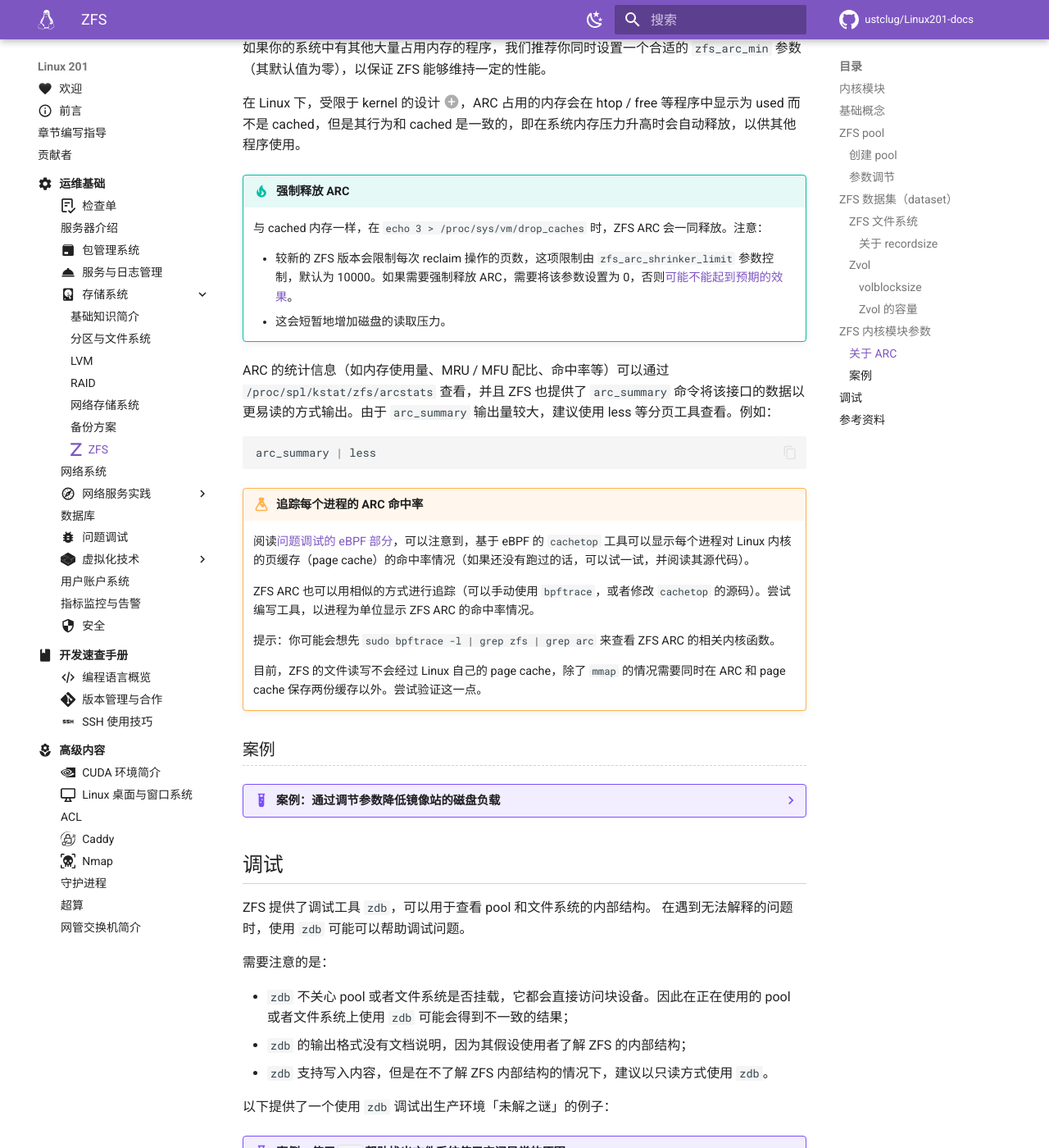
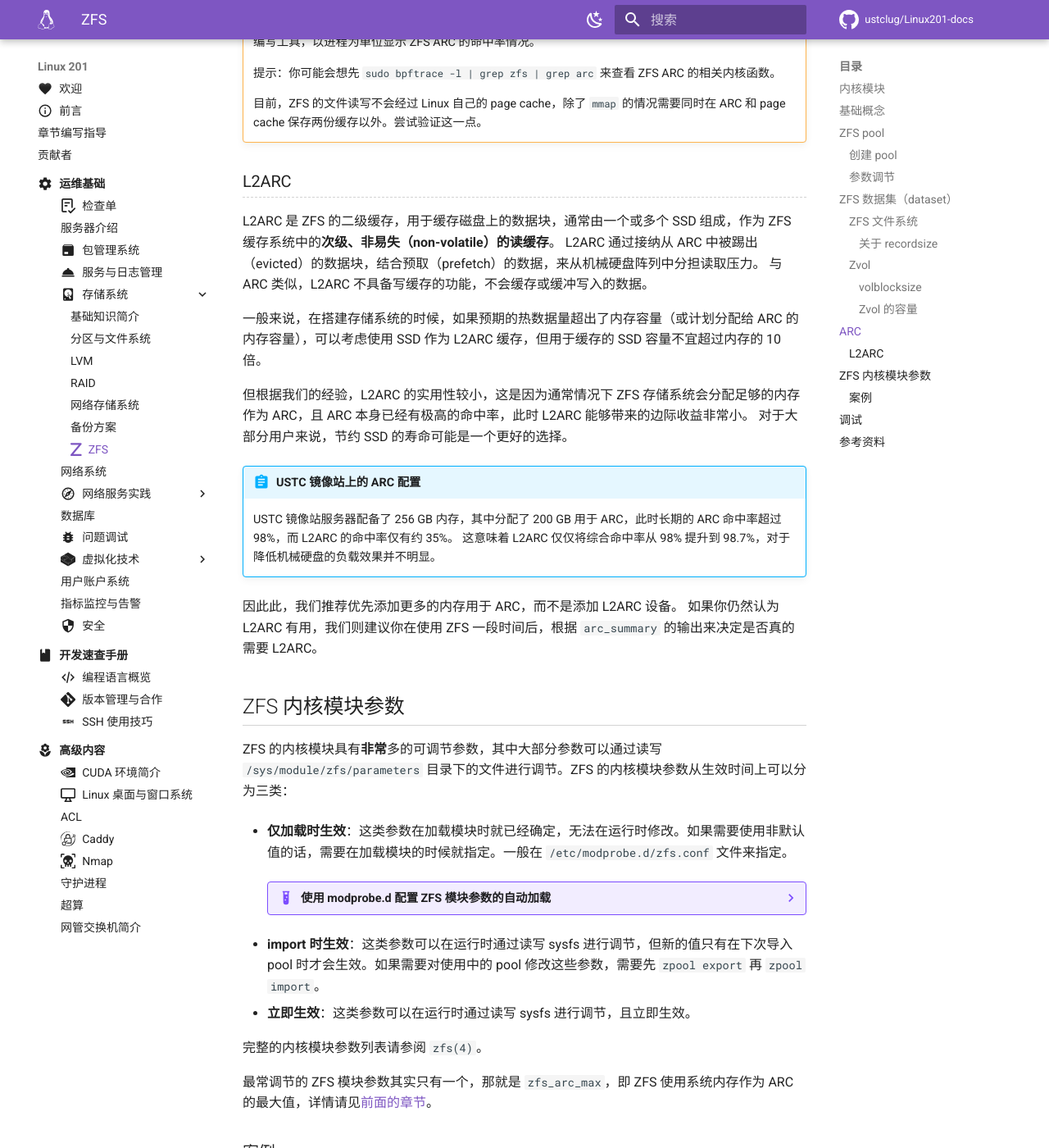
Before and after one commit to ustclug/Linux201-docs, an MkDocs documentation site: the page built from docs/ops/storage/zfs.md, in a window 1280 px wide and 1400 px high, scrolled down 8174 px. Shown: the whole window at 82% size. Built offline with MkDocs 1.6.1 and Material for MkDocs 9.7.7, drawn with Linux system fonts in a browser that asks for light colours; comment, search, counter and statistics services are not loaded; some of the changed text lies outside the part shown.

Commit message:
zfs: Add L2ARC & reorganize pt. 2

````diff
--- a/docs/ops/storage/zfs.md
+++ b/docs/ops/storage/zfs.md
@@ -17,15 +17,7 @@ ZFS（Zettabyte File System）虽然名叫“FS”，但是集成了一系列存
 - 固态硬盘，或者多块规格相同的大容量机械硬盘（推荐 4 块或更多），尽量避免用单块机械硬盘。
 - 如果预期需要承载较重的读写负载，推荐使用大容量内存用于缓存（ZFS 官方推荐每 1 TB 存储容量配置 1 GB 内存）。
     - 如果打算启用 ZFS 的去重（deduplication）功能，推荐为每 TB 存储容量配备至少 5 GB 内存（但是官方推荐的比例是 30 GB）。
-- 如果预期的热数据量超出了内存容量，推荐使用 SSD 作为 L2ARC 缓存，但用于缓存的 SSD 容量不宜超过内存的 10 倍。
-
-    根据我们的经验，L2ARC 的实用性较小，因此我们推荐优先添加更多的内存用于 ARC，而不是添加 L2ARC 设备。
-    我们建议你在使用 ZFS 一段时间后，根据 `arc_summary` 的输出来决定是否需要添加 L2ARC。
-
-    作为参考，USTC 镜像站服务器配备了 256 GB 内存，其中分配了 200 GB 用于 ARC，此时长期的 ARC 命中率超过 98%，而 L2ARC 的命中率仅有约 35%。
-    这意味着 L2ARC 仅仅将综合命中率从 98% 提升到 98.7%，对于降低机械硬盘的负载效果并不明显。
-    因此对于大部分用户来说，节约 SSD 的寿命可能是一个更好的选择。
-
+- 一般来说，我们**不推荐**使用 L2ARC，具体原因较为复杂，请阅读本文的 ARC 章节与 [L2ARC 章节](#l2arc)。
 - 多核心 CPU，以便处理 ZFS 的数据完整性检查和透明压缩等任务。
 
 如果只是为了将 ZFS 的高级功能用于个人存储，如 NAS 等，那么你大可忽略以上所有推荐，在 Intel J3455 和 4 GB 内存的小主机上就可以轻松运行 ZFS，例如 QNAP 的个人 NAS 设备就已经默认采用 ZFS 了。
@@ -214,7 +206,8 @@ zfs create -V 10G tank/vol
 自 ZFS 2.1 起，`volblocksize` 的默认值为 16K。
 
 一般来说，`volblocksize` 应该与你的应用程序的 I/O 模式相匹配，以获得最佳的性能。
-但我们并不推荐
+但我们并不推荐太小的 `volblocksize`，因为这会增加 ZFS 的元数据负担、碎片率以及 RAIDZ 的额外开销，反而导致性能降低。
+我们推荐 `volblocksize` 不要小于 16K，除非你经过详细的测试证明更小的 `voblocksize` 能够带来性能提升。
 
 #### Zvol 的容量 {#zvol-size}
 
@@ -258,30 +251,7 @@ zfs set refreservation=none tank/vol
 如果需要恢复预留空间，可以将 `refreservation` 设为 `auto`。
 注意 `auto` 这个值仅对 zvol 有意义，而 ZFS 文件系统并不支持 `auto` 值，毕竟 ZFS 文件系统并没有一个确定的大小。
 
-## ZFS 内核模块参数 {#zfs-ko}
-
-ZFS 的内核模块具有**非常**多的可调节参数，其中大部分参数可以通过读写 `/sys/module/zfs/parameters` 目录下的文件进行调节。ZFS 的内核模块参数从生效时间上可以分为三类：
-
-- **仅加载时生效**：这类参数在加载模块时就已经确定，无法在运行时修改。如果需要使用非默认值的话，需要在加载模块的时候就指定。一般在 `/etc/modprobe.d/zfs.conf` 文件来指定。
-
-    ??? example "使用 modprobe.d 配置 ZFS 模块参数的自动加载"
-
-        在 `/etc/modprobe.d/zfs.conf` 中添加以下内容：
-
-        ```shell
-        options zfs zfs_arc_max=4294967296
-        ```
-
-        这样在下次加载 ZFS 模块时，`zfs_arc_max` 参数就会被设置为 4 GiB。
-
-- **import 时生效**：这类参数可以在运行时通过读写 sysfs 进行调节，但新的值只有在下次导入 pool 时才会生效。如果需要对使用中的 pool 修改这些参数，需要先 `zpool export` 再 `zpool import`。
-- **立即生效**：这类参数可以在运行时通过读写 sysfs 进行调节，且立即生效。
-
-完整的内核模块参数列表请参阅 `zfs(4)`。
-
-最常调节的 ZFS 模块参数其实只有一个，那就是 `zfs_arc_max`，即 ZFS 使用系统内存作为 ARC 的最大值，详情请见下面的章节。
-
-### 关于 ARC {#arc}
+## ARC {#arc}
 
 ZFS ARC 的全称是 Adaptive Replacement Cache，是 ZFS 用于缓存磁盘数据的一级缓存。ZFS 的缓存算法非常智能，会将可用的缓存容量分为 MFU（Most Frequently Used）和 MRU（Most Recently Used）两部分，并根据负载情况自动调整两部分的大小。
 
@@ -323,6 +293,48 @@ arc_summary | less
     提示：你可能会想先 `sudo bpftrace -l | grep zfs | grep arc` 来查看 ZFS ARC 的相关内核函数。
 
     目前，ZFS 的文件读写不会经过 Linux 自己的 page cache，除了 `mmap` 的情况需要同时在 ARC 和 page cache 保存两份缓存以外。尝试验证这一点。
+
+### L2ARC {#l2arc}
+
+L2ARC 是 ZFS 的二级缓存，用于缓存磁盘上的数据块，通常由一个或多个 SSD 组成，作为 ZFS 缓存系统中的**次级、非易失（non-volatile）的读缓存**。
+L2ARC 通过接纳从 ARC 中被踢出（evicted）的数据块，结合预取（prefetch）的数据，来从机械硬盘阵列中分担读取压力。
+与 ARC 类似，L2ARC 不具备写缓存的功能，不会缓存或缓冲写入的数据。
+
+一般来说，在搭建存储系统的时候，如果预期的热数据量超出了内存容量（或计划分配给 ARC 的内存容量），可以考虑使用 SSD 作为 L2ARC 缓存，但用于缓存的 SSD 容量不宜超过内存的 10 倍。
+
+但根据我们的经验，L2ARC 的实用性较小，这是因为通常情况下 ZFS 存储系统会分配足够的内存作为 ARC，且 ARC 本身已经有极高的命中率，此时 L2ARC 能够带来的边际收益非常小。
+对于大部分用户来说，节约 SSD 的寿命可能是一个更好的选择。
+
+!!! abstract "USTC 镜像站上的 ARC 配置"
+
+    USTC 镜像站服务器配备了 256 GB 内存，其中分配了 200 GB 用于 ARC，此时长期的 ARC 命中率超过 98%，而 L2ARC 的命中率仅有约 35%。
+    这意味着 L2ARC 仅仅将综合命中率从 98% 提升到 98.7%，对于降低机械硬盘的负载效果并不明显。
+
+因此此，我们推荐优先添加更多的内存用于 ARC，而不是添加 L2ARC 设备。
+如果你仍然认为 L2ARC 有用，我们则建议你在使用 ZFS 一段时间后，根据 `arc_summary` 的输出来决定是否真的需要 L2ARC。
+
+## ZFS 内核模块参数 {#zfs-ko}
+
+ZFS 的内核模块具有**非常**多的可调节参数，其中大部分参数可以通过读写 `/sys/module/zfs/parameters` 目录下的文件进行调节。ZFS 的内核模块参数从生效时间上可以分为三类：
+
+- **仅加载时生效**：这类参数在加载模块时就已经确定，无法在运行时修改。如果需要使用非默认值的话，需要在加载模块的时候就指定。一般在 `/etc/modprobe.d/zfs.conf` 文件来指定。
+
+    ??? example "使用 modprobe.d 配置 ZFS 模块参数的自动加载"
+
+        在 `/etc/modprobe.d/zfs.conf` 中添加以下内容：
+
+        ```shell
+        options zfs zfs_arc_max=4294967296
+        ```
+
+        这样在下次加载 ZFS 模块时，`zfs_arc_max` 参数就会被设置为 4 GiB。
+
+- **import 时生效**：这类参数可以在运行时通过读写 sysfs 进行调节，但新的值只有在下次导入 pool 时才会生效。如果需要对使用中的 pool 修改这些参数，需要先 `zpool export` 再 `zpool import`。
+- **立即生效**：这类参数可以在运行时通过读写 sysfs 进行调节，且立即生效。
+
+完整的内核模块参数列表请参阅 `zfs(4)`。
+
+最常调节的 ZFS 模块参数其实只有一个，那就是 `zfs_arc_max`，即 ZFS 使用系统内存作为 ARC 的最大值，详情请见[前面的章节](#arc)。
 
 ### 案例 {#tuning-example}
 
````
Also changed, not shown: other parts of docs/ops/storage/zfs.md (+2 -0 lines), docs/ops/storage/lvm.md (+4 -4 lines).
